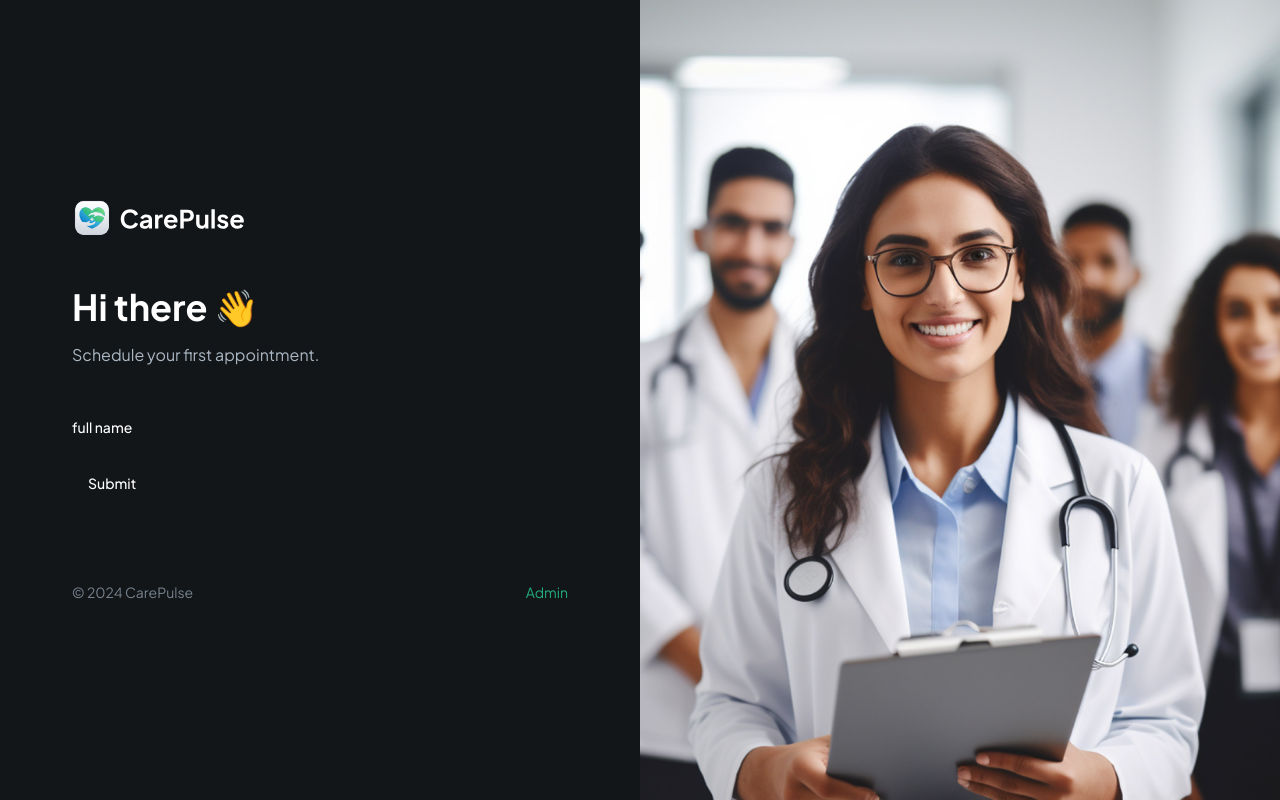
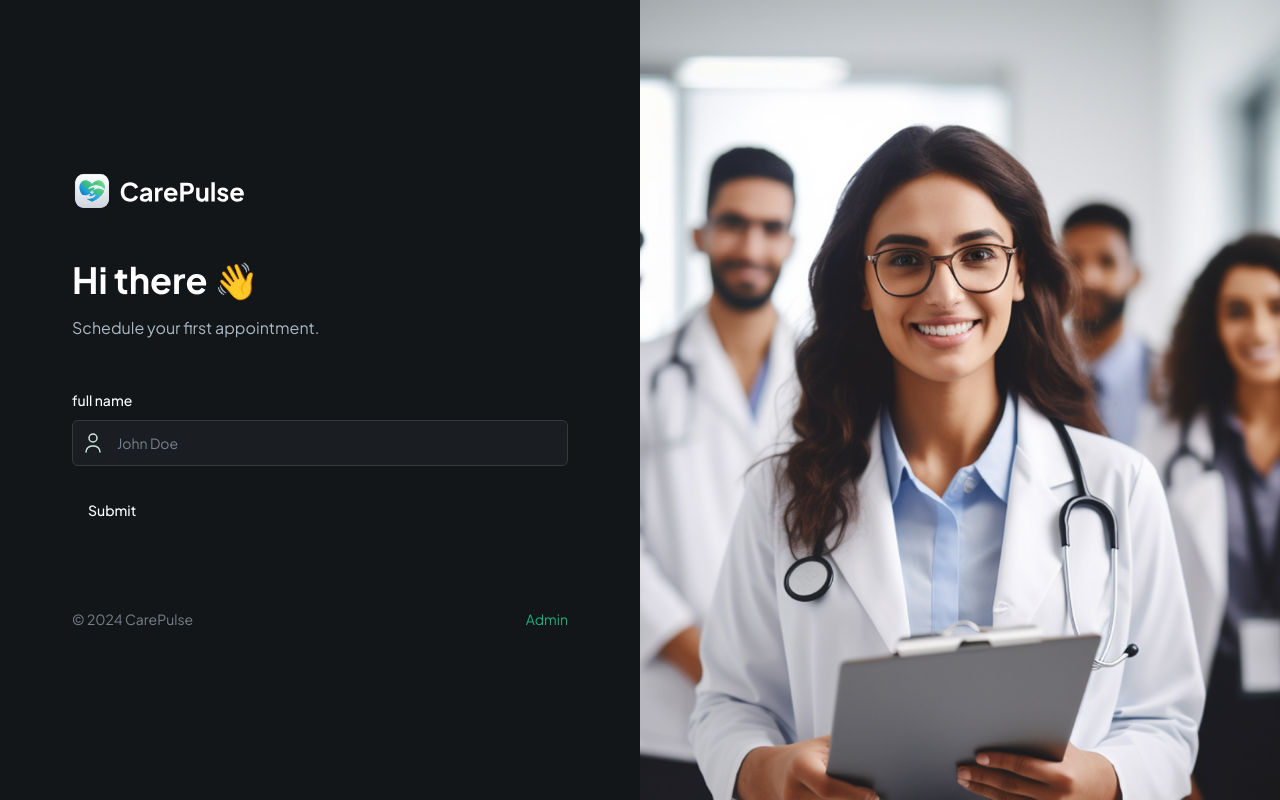
Before and after one commit to pks2906/CarePulse, a Next.js app: page / in a window 1280 px wide. Built offline with nearby package versions, Linux system fonts and the light colour scheme.

Commit message:
case field added

```diff
--- a/components/CustomFromField.tsx
+++ b/components/CustomFromField.tsx
@@ -10,6 +10,7 @@ import {
   import { Input } from "@/components/ui/input"
 import { Control } from "react-hook-form"
 import { FormFieldType } from "./forms/Patientform"
+import Image from "next/image"
 
   interface CustomProps {
 
@@ -27,7 +28,44 @@ import { FormFieldType } from "./forms/Patientform"
     renderSkeleton?: (field: any) => React.ReactNode,
   }
 
-const CustomFromField = ({ control, fieldType, name, label }: CustomProps) => {
+  const RenderField = ({ field, props }: { field: any; props: CustomProps }) => {
+    const { fieldType, iconSrc, iconAlt, placeholder, } = props;
+
+    switch (fieldType) {
+        case FormFieldType.INPUT:
+            return (
+                <div className="flex rounded-md border border-dark-500 bg-dark-400">
+                    {iconSrc && (
+                        <Image
+                            src={iconSrc}
+                            height={24}
+                            width={24}
+                            alt={iconAlt || 'icon'}
+                            className='ml-2'
+
+                        />
+                    )}
+                    <FormControl>
+                        <Input
+                            placeholder={placeholder}
+                            {...field}
+                            className="shad-input border-0"
+                        />
+                    </FormControl>
+
+                </div>
+            )
+
+        default:
+          break;
+    }
+
+
+
+  }
+
+const CustomFromField = (props: CustomProps) => {
+    const { control, fieldType, name, label } = props;
   return (
     <FormField
     control={control}
@@ -38,6 +76,12 @@ const CustomFromField = ({ control, fieldType, name, label }: CustomProps) => {
             <FormLabel>{label}</FormLabel>
         )}
 
+        <RenderField field={field} props={props} />
+
+        <FormMessage className="shad-error" />
+
+
+
       </FormItem>
     )}
   />
```
